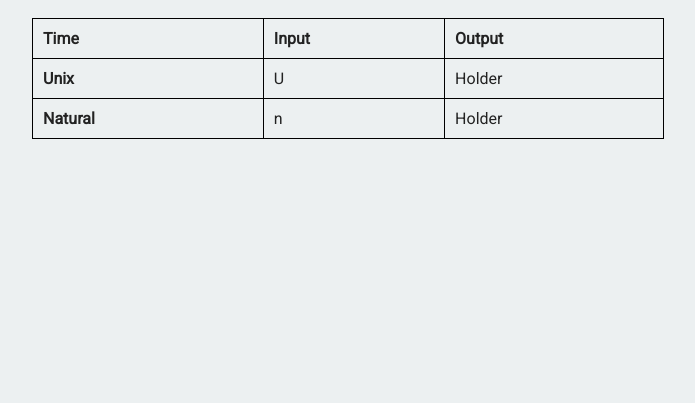
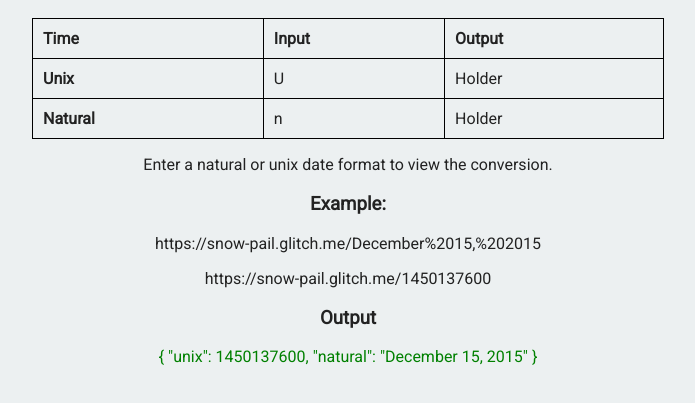
Before and after one commit to hcuffy/timestamp, a website: page views/index.html in a window 1280 px wide. Shown: the part 81-484 px from the top of the page, without its empty margins (292-987 px from the left). Drawn offline with Linux system fonts and the light colour scheme.

Commit message:
🍲🚡 Updated with Glitch

```diff
--- a/server.js
+++ b/server.js
@@ -79,7 +79,7 @@ app.get("/:time", function(req , res){
   }else{
     var unixtime = date / 1000;
 
-    res.json({
+   res.json({
       "Unix":unixtime,
       "Natural": data})
 
--- a/views/index.html
+++ b/views/index.html
@@ -30,6 +30,13 @@
     <td>Holder</td>
   </tr>
 </table>
+        <p>Enter a natural or unix date format to view the conversion.</p>
+        <h3> Example:</h3>
+        <p>https://snow-pail.glitch.me/December%2015,%202015</p>
+        <p>https://snow-pail.glitch.me/1450137600</p>
+        <h3>Output</h3>
+        <p><font color= "green">{ "unix": 1450137600, "natural": "December 15, 2015" }</font></p>
+
       </div>
    </body>
 
```
